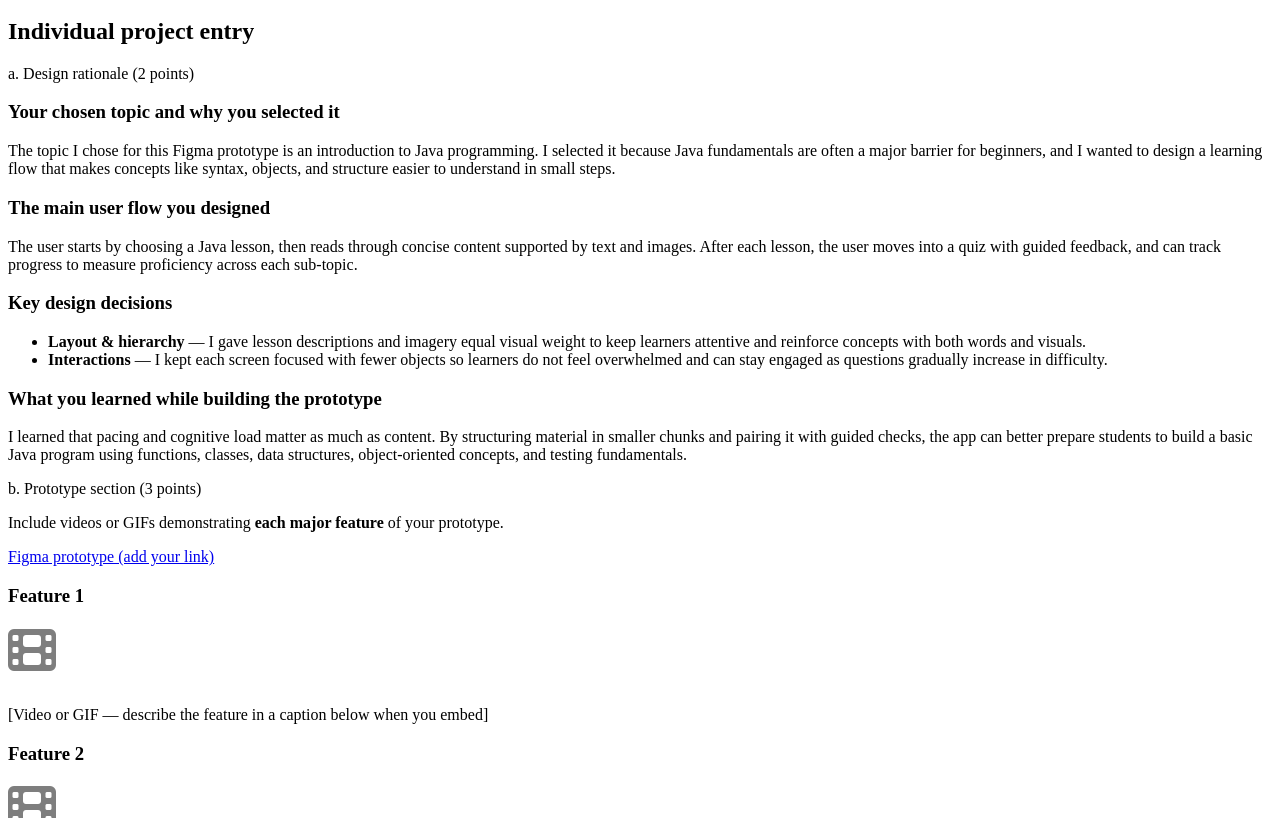
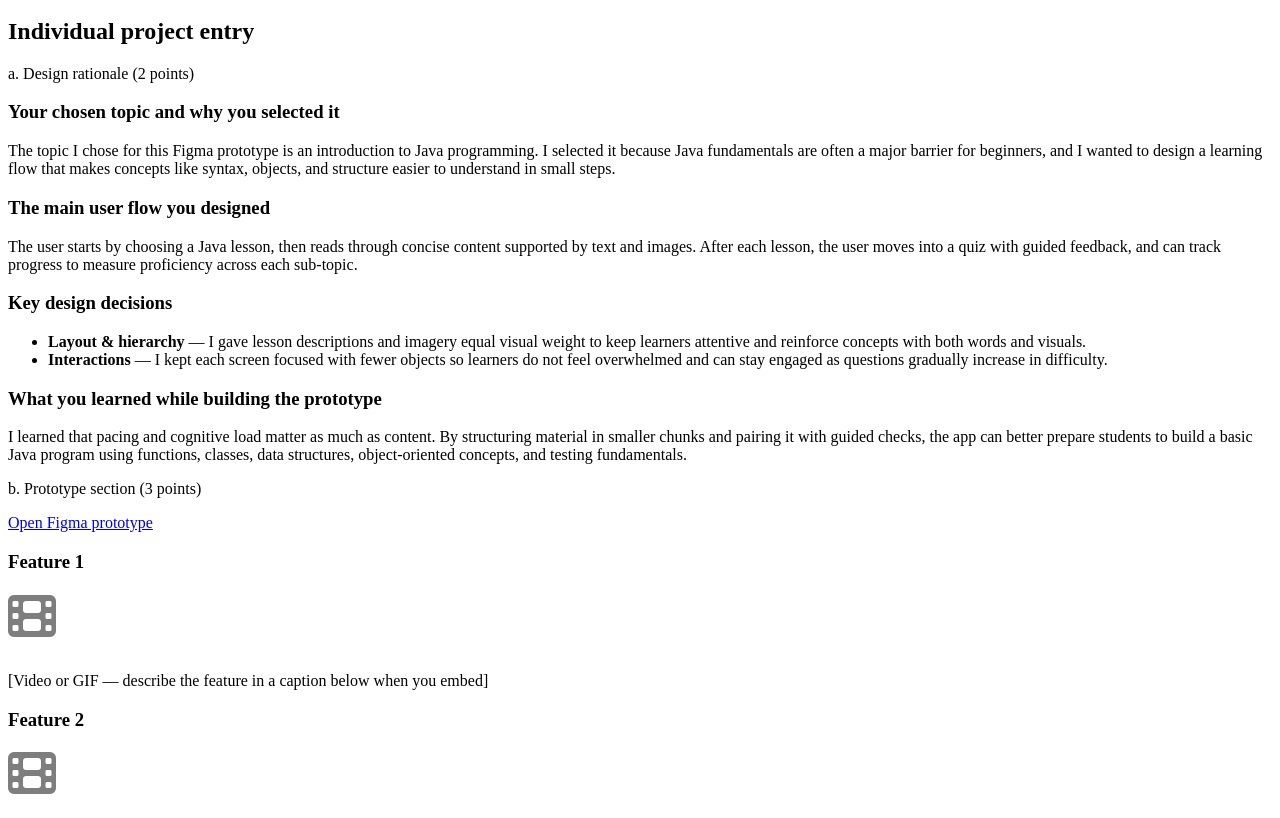
Before and after one commit to SanjayGorurUT/my-new-website, a website: page src/programming-intro.html in a window 1280 px wide. Shown: the part 282-1100 px from the top of the page. Drawn offline with nearby package versions, Linux system fonts and the light colour scheme.

Commit message:
welcome to figma proto linkage

```diff
--- a/src/programming-intro.html
+++ b/src/programming-intro.html
@@ -104,17 +104,13 @@
         <section class="case-study__reveal" id="prototype">
           <div class="case-band">b. Prototype section (3 points)</div>
           <div class="case-body">
-            <p class="case-rubric-note">
-              Include videos or GIFs demonstrating <strong>each major feature</strong> of your
-              prototype.
-            </p>
             <p>
               <a
                 class="btn btn-primary"
-                href="#"
+                href="https://www.figma.com/design/dVm0zD3RK2VSb3SnzLPQei/Micro-Learning-App--Welcome-to-Java"
                 target="_blank"
                 rel="noopener noreferrer"
-                >Figma prototype (add your link)</a
+                >Open Figma prototype</a
               >
             </p>
 
```
